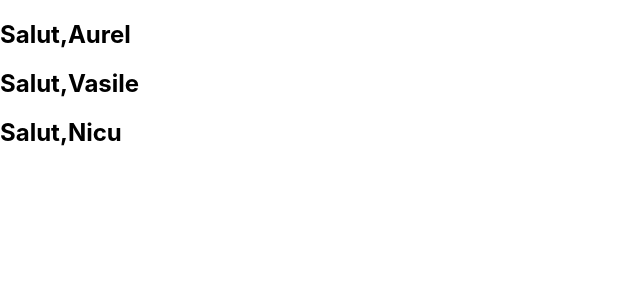
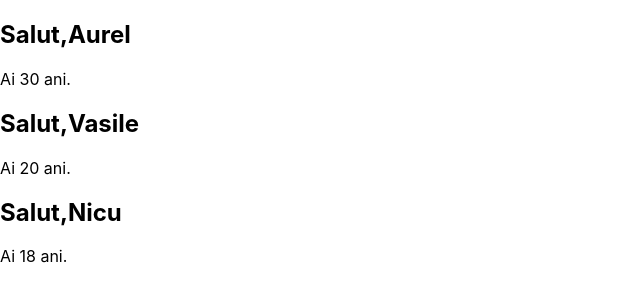
Before and after one commit to vaidanicu/react-invatare-pas-cu-pas, a React (Create React App) app: page / in a window 1280 px wide. Shown: the top 300 px of the page, without its empty margins (0-640 px from the left). Built offline with nearby package versions, Linux system fonts and the light colour scheme.

Commit message:
props with name and ages

```diff
--- a/src/App.js
+++ b/src/App.js
@@ -3,9 +3,9 @@ import Greeting from "./components/Greeting";
 function App() {
   return (
     <div>
-      <Greeting name="Aurel" />
-      <Greeting name="Vasile" />
-      <Greeting name="Nicu" />
+      <Greeting name="Aurel" age={30} />
+      <Greeting name="Vasile" age={20} />
+      <Greeting name="Nicu" age={18} />
     </div>
   );
 }
--- a/src/components/Greeting.js
+++ b/src/components/Greeting.js
@@ -1,5 +1,10 @@
 function Greeting(props) {
-  return <h2>Salut,{props.name}</h2>;
+  return (
+    <div>
+      <h2>Salut,{props.name}</h2>
+      <p>Ai {props.age} ani.</p>
+    </div>
+  );
 }
 
 export default Greeting;
```
